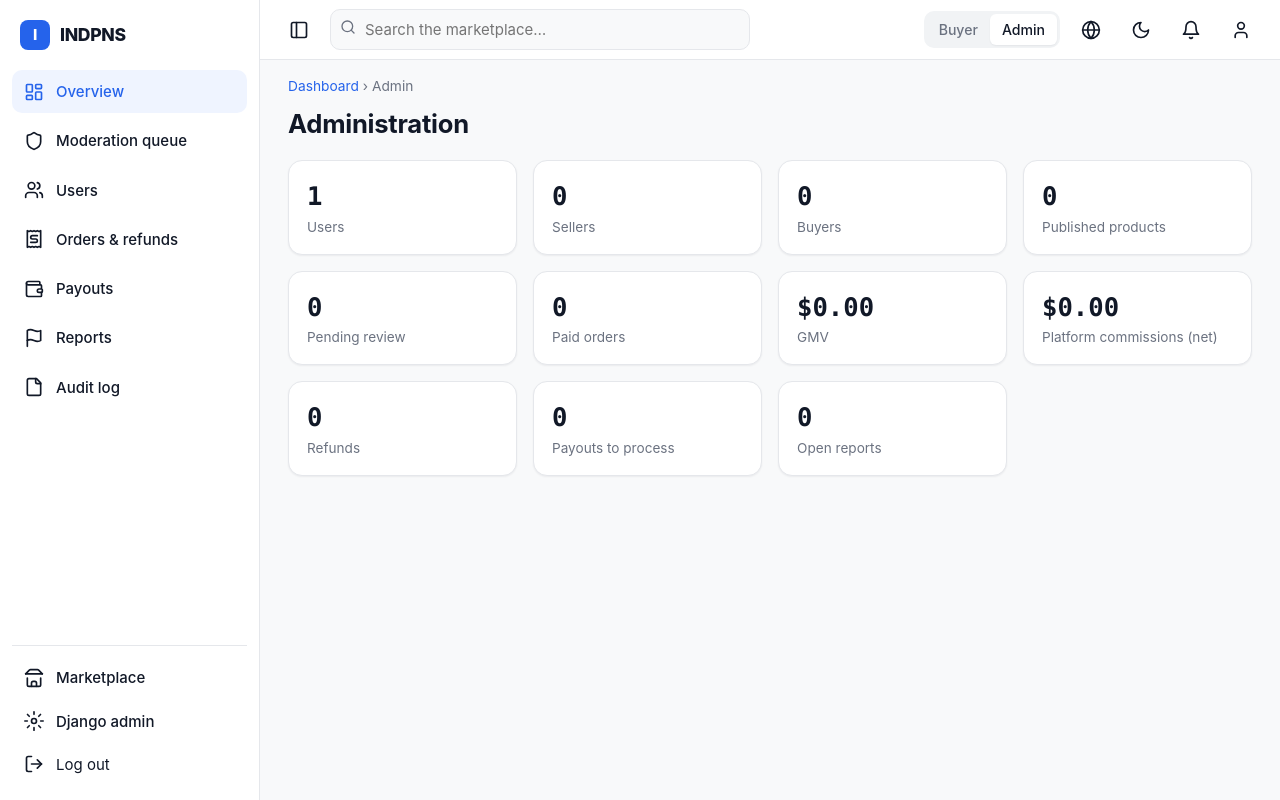
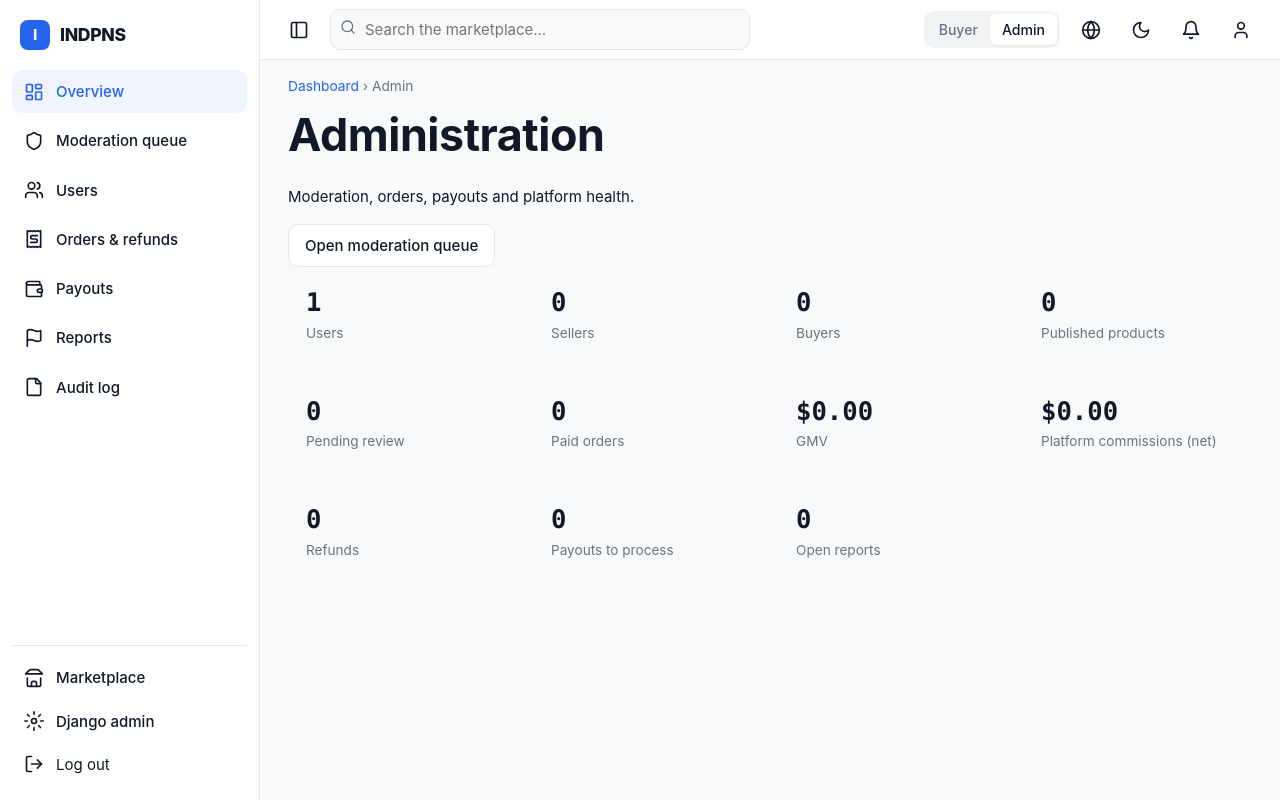
Before and after one commit to MindusX/INDPNS-MARKET, a Django app: page /dashboard/admin/ in a window 1280 px wide. Run offline with Django 5.2, Linux system fonts and the light colour scheme; the visitor is signed in with stand-in values (Sample User, id 1); data comes from the database, SQL or seed files in the repository; data that the repository does not hold is empty; parts of the project's set-up code (start-up, migrations or seed data) failed here and were passed over.

Commit message:
Add files via upload

```diff
--- a/templates/dashboard/admin/home.html
+++ b/templates/dashboard/admin/home.html
@@ -1,17 +1,12 @@
 {% extends "dashboard/base_dashboard.html" %}
 {% load i18n core_tags %}
 {% block title %}{% trans "Admin overview" %}{% endblock %}
-{% block content %}<div class="page-head"><h1>{% trans "Administration" %}</h1></div>
+{% block content %}
+<div class="welcome"><div><h1>{% trans "Administration" %}</h1><p>{% trans "Moderation, orders, payouts and platform health." %}</p></div><a class="btn" href="{% url 'dashboard:admin_moderation' %}">{% trans "Open moderation queue" %}</a></div>
 <div class="stats">
-<div class="card stat"><div class="v">{{ n_users }}</div><div class="l">{% trans "Users" %}</div></div>
-<div class="card stat"><div class="v">{{ n_sellers }}</div><div class="l">{% trans "Sellers" %}</div></div>
-<div class="card stat"><div class="v">{{ n_buyers }}</div><div class="l">{% trans "Buyers" %}</div></div>
-<div class="card stat"><div class="v">{{ products.approved|default:0 }}</div><div class="l">{% trans "Published products" %}</div></div>
-<div class="card stat"><div class="v">{{ products.pending|default:0 }}</div><div class="l">{% trans "Pending review" %}</div></div>
-<div class="card stat"><div class="v">{{ n_orders }}</div><div class="l">{% trans "Paid orders" %}</div></div>
-<div class="card stat"><div class="v">{{ gmv|money }}</div><div class="l">GMV</div></div>
-<div class="card stat"><div class="v">{{ revenue|money }}</div><div class="l">{% trans "Platform commissions (net)" %}</div></div>
-<div class="card stat"><div class="v">{{ n_refunds }}</div><div class="l">{% trans "Refunds" %}</div></div>
-<div class="card stat"><div class="v">{{ pending_payouts }}</div><div class="l">{% trans "Payouts to process" %}</div></div>
-<div class="card stat"><div class="v">{{ open_reports }}</div><div class="l">{% trans "Open reports" %}</div></div></div>
-{% if recent %}<h2>{% trans "Recent activity" %}</h2><div class="card table-wrap"><table class="table"><tbody>{% for a in recent %}<tr><td>{{ a.created_at|date:"DATETIME_FORMAT" }}</td><td>{{ a.actor.email|default:"—" }}</td><td>{{ a.action }}</td></tr>{% endfor %}</tbody></table></div>{% endif %}{% endblock %}
+<div class="stat"><div class="v">{{ n_users }}</div><div class="l">{% trans "Users" %}</div></div><div class="stat"><div class="v">{{ n_sellers }}</div><div class="l">{% trans "Sellers" %}</div></div><div class="stat"><div class="v">{{ n_buyers }}</div><div class="l">{% trans "Buyers" %}</div></div>
+<div class="stat"><div class="v">{{ products.approved|default:0 }}</div><div class="l">{% trans "Published products" %}</div></div><div class="stat"><div class="v">{{ products.pending|default:0 }}</div><div class="l">{% trans "Pending review" %}</div></div><div class="stat"><div class="v">{{ n_orders }}</div><div class="l">{% trans "Paid orders" %}</div></div>
+<div class="stat"><div class="v">{{ gmv|money }}</div><div class="l">GMV</div></div><div class="stat"><div class="v">{{ revenue|money }}</div><div class="l">{% trans "Platform commissions (net)" %}</div></div><div class="stat"><div class="v">{{ n_refunds }}</div><div class="l">{% trans "Refunds" %}</div></div>
+<div class="stat"><div class="v">{{ pending_payouts }}</div><div class="l">{% trans "Payouts to process" %}</div></div><div class="stat"><div class="v">{{ open_reports }}</div><div class="l">{% trans "Open reports" %}</div></div></div>
+{% if recent %}<h2>{% trans "Recent activity" %}</h2><div class="card table-wrap"><table class="table"><tbody>{% for a in recent %}<tr><td>{{ a.created_at|date:"DATETIME_FORMAT" }}</td><td>{{ a.actor.email|default:"—" }}</td><td>{{ a.action }}</td></tr>{% endfor %}</tbody></table></div>{% endif %}
+{% endblock %}
```
